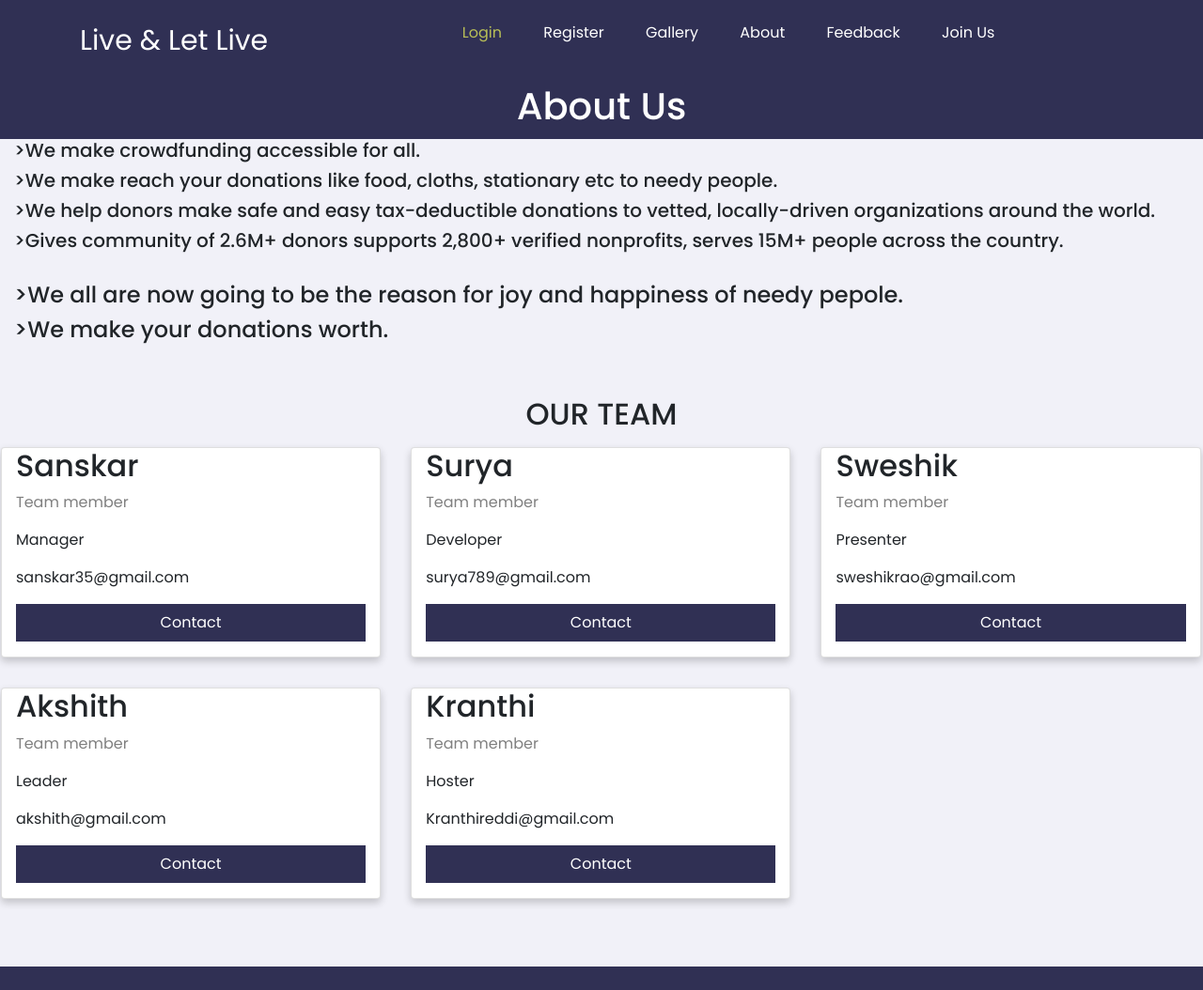
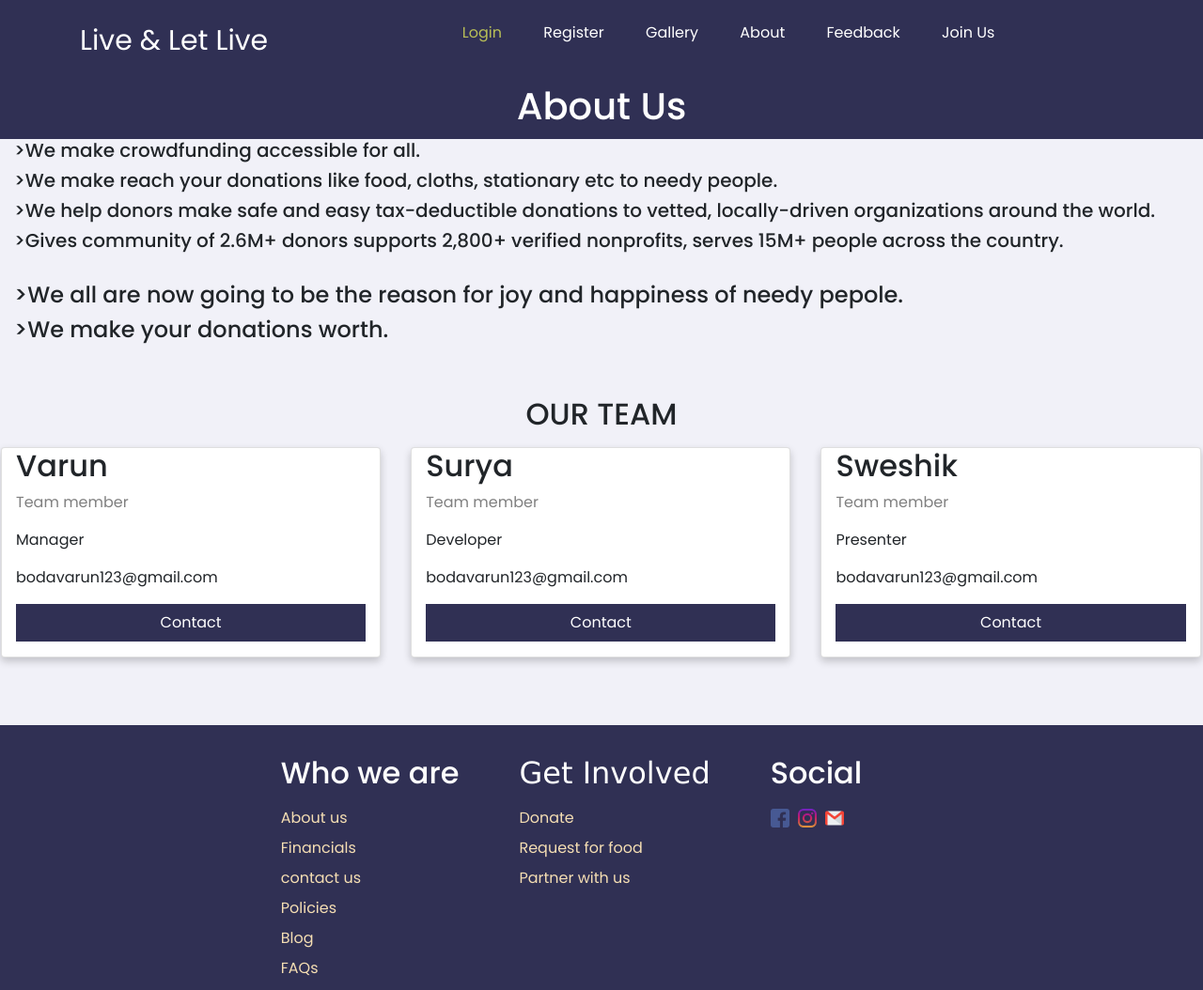
Before and after one commit to sushanth1611/website, a plain HTML site: page about.html in a window 1280 px wide. Shown: the top 1054 px of the page at 94% size. Drawn offline with nearby package versions, Linux system fonts and the light colour scheme.

Commit message:
Update about.html

```diff
--- a/about.html
+++ b/about.html
@@ -55,11 +55,11 @@
   <div class="column">
     <div class="card">
       <div class="container">
-        <h2>Sanskar</h2>
+        <h2>Varun</h2>
         <p class="title">Team member</p>
         <p> Manager </p>
-        <p>sanskar35@gmail.com</p>
-        <p><a href="mailto:sanskarjha128@gmail.com"><button class="button">Contact</button></a></p>
+        <p>bodavarun123@gmail.com</p>
+        <p><a href="mailto:bodavarun123@gmail.com"><button class="button">Contact</button></a></p>
       </div>
     </div>
   </div>
@@ -71,8 +71,8 @@
         <h2>Surya</h2>
         <p class="title">Team member</p>
         <p>Developer</p>
-        <p>surya789@gmail.com</p>
-        <p><a href="mailto:suryateja09012002@gmail.com"><button class="button">Contact</button></a></p>
+        <p>bodavarun123@gmail.com</p>
+        <p><a href="mailto:bodavarun123@gmail.com"><button class="button">Contact</button></a></p>
       </div>
     </div>
   </div>
@@ -82,32 +82,8 @@
         <h2>Sweshik</h2>
         <p class="title">Team member</p>
         <p>Presenter</p>
-        <p>sweshikrao@gmail.com</p>
-        <p><a href="mailto:sweshikrao1921@gmial.com"><button class="button">Contact</button></a></p>
-      </div>
-    </div>
-  </div>
-  <div class="column">
-    <div class="card">
-      <div class="container">
-        <h2>Akshith</h2>
-        <p class="title">Team member</p>
-        <p>Leader</p>
-        <p>akshith@gmail.com</p>
-        <p><a href="mailto:poudalaakshith@gmail.com"><button class="button">Contact</button></a></p>
-      </div>
-    </div>
-  </div>
-
-
-  <div class="column">
-    <div class="card">
-      <div class="container">
-        <h2>Kranthi</h2>
-        <p class="title">Team member</p>
-        <p>Hoster</p>
-        <p>Kranthireddi@gmail.com</p>
-        <p><a href="mailto:reddykranthi379@gmail.com"><button class="button">Contact</button></a></p>
+        <p>bodavarun123@gmail.com</p>
+        <p><a href="mailto:bodavarun123@gmail.com"><button class="button">Contact</button></a></p>
       </div>
     </div>
   </div>
```
